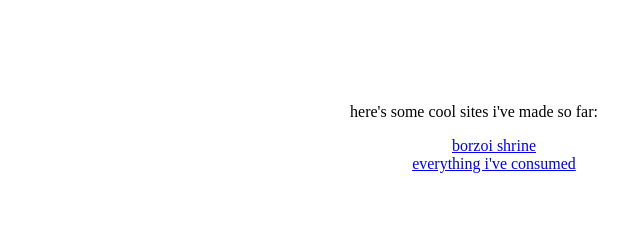
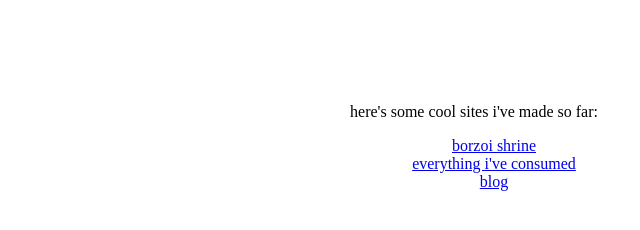
Before and after one commit to kuronekomiya/website, a website: page index.html in a window 1280 px wide. Shown: the full height of the page, 166-806 px from the left. Drawn offline with Linux system fonts and the light colour scheme.

Commit message:
Update index.html
added blog link

```diff
--- a/index.html
+++ b/index.html
@@ -18,6 +18,7 @@
 			<ul>
 				<li><a href="borzoi.html">borzoi shrine</a></li>
 				<li><a href="consumed.html">everything I've consumed</a></li>
+				<li><a href="blog_index.html">blog</a></li>
 			</ul>
 		</div>
 	</body>
```
